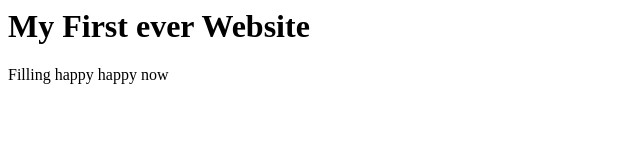
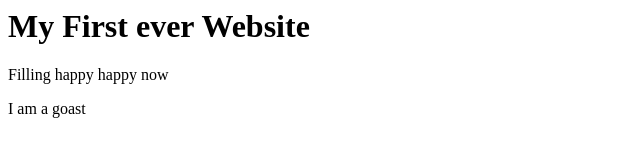
Before and after one commit to MdJihadHossain1/my-first-website, a plain HTML site: page index.html in a window 1280 px wide. Shown: the full height of the page, 0-640 px from the left. Drawn offline with Linux system fonts and the light colour scheme.

Commit message:
goast added something

```diff
--- a/index.html
+++ b/index.html
@@ -1,2 +1,3 @@
 <h1>My First ever Website</h1>
 <p>Filling happy happy now</p>
+<p>I am a goast</p>
```
